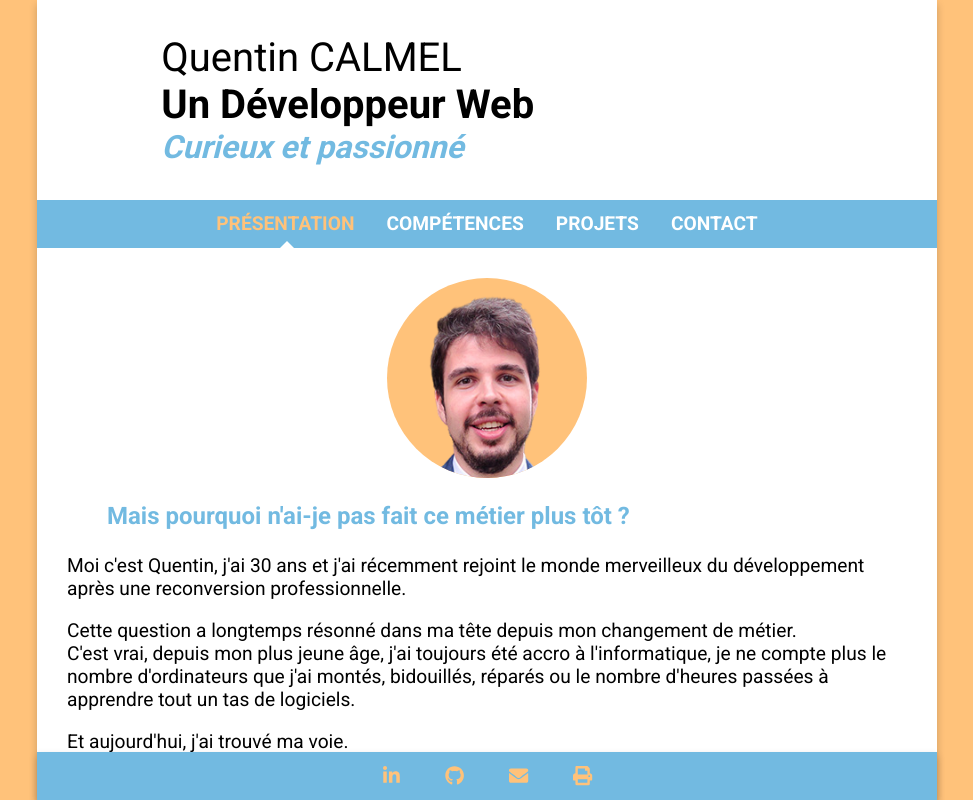
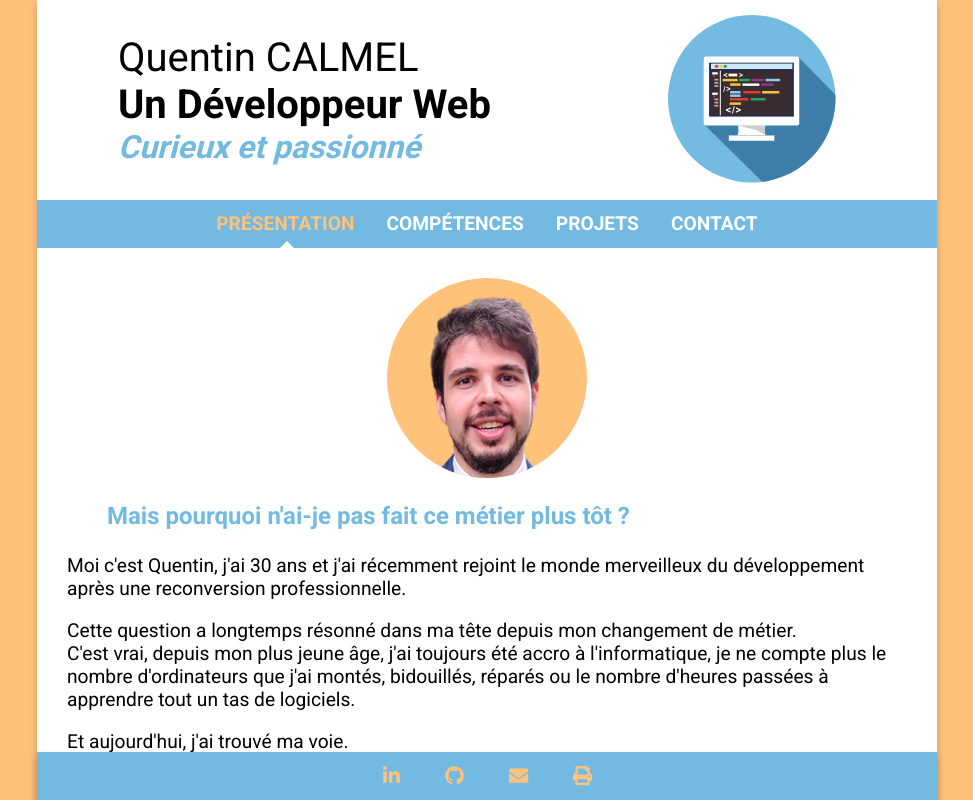
Before and after one commit to qcalmel/portfolio_react, a React (Create React App) app: page / in a window 1280 px wide. Shown: the whole page, without its empty margins (153-1126 px from the left). Built offline with nearby package versions, Linux system fonts and the light colour scheme.

Commit message:
set height of svg logo

```diff
--- a/src/styles/Header.css
+++ b/src/styles/Header.css
@@ -16,6 +16,10 @@
     padding: 15px;
     height: 100%;
     box-sizing: border-box;
+}
+
+.Header__picture-container svg{
+    height: 100%;
 }
 
 .Header__picture {
```
